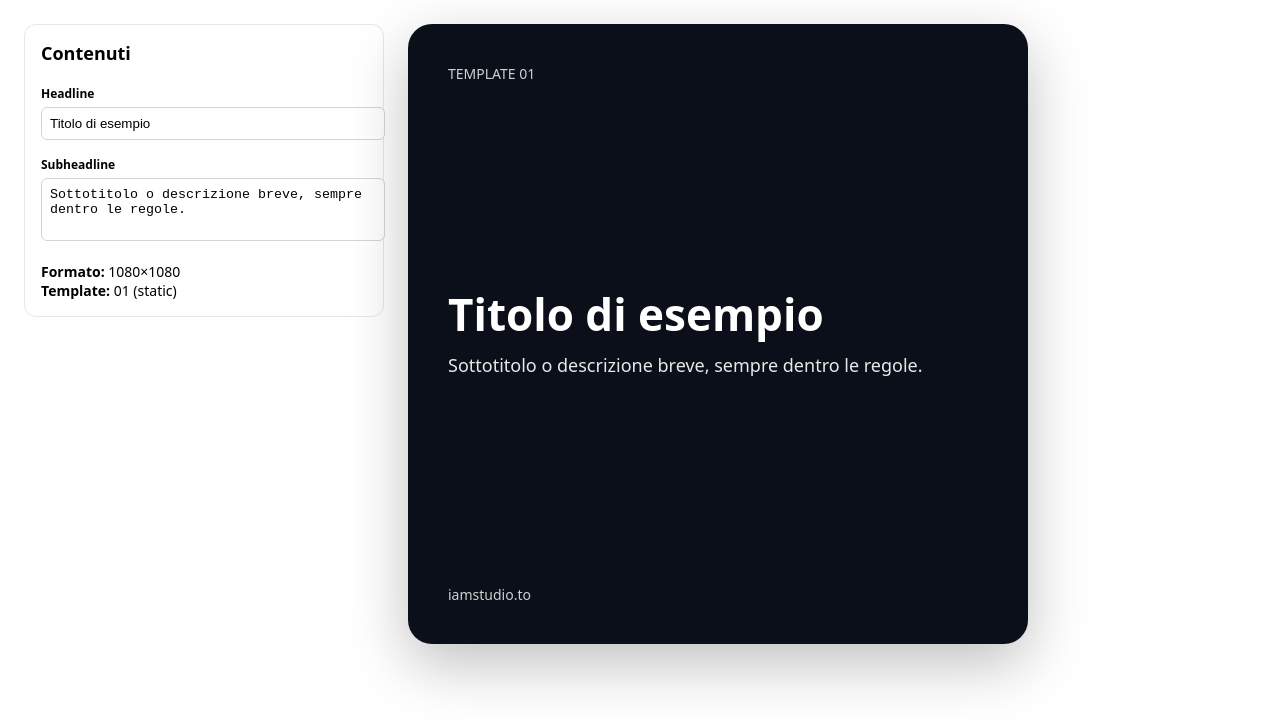
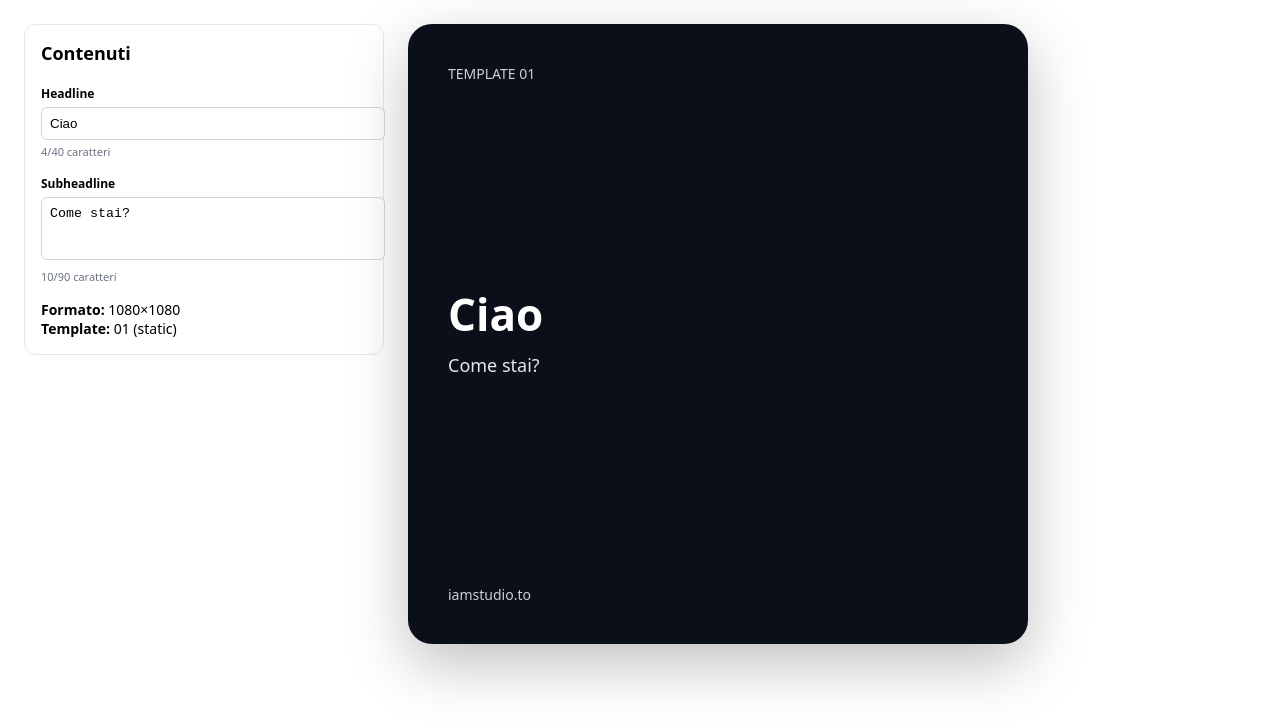
Before and after one commit to IAMStudioTO/test-design-tool, a Next.js app in the folder web/: page / in a window 1280 px wide. Shown: the top 728 px of the page. Built offline with nearby package versions, Linux system fonts and the light colour scheme.

Commit message:
Update page.jsx

```diff
--- a/web/app/page.jsx
+++ b/web/app/page.jsx
@@ -2,11 +2,12 @@
 
 import { useState } from "react";
 
+const HEADLINE_MAX = 40;
+const SUBHEADLINE_MAX = 90;
+
 export default function Home() {
-  const [headline, setHeadline] = useState("Titolo di esempio");
-  const [subheadline, setSubheadline] = useState(
-    "Sottotitolo o descrizione breve, sempre dentro le regole."
-  );
+  const [headline, setHeadline] = useState("Ciao");
+  const [subheadline, setSubheadline] = useState("Come stai?");
 
   return (
     <main
@@ -29,12 +30,12 @@ export default function Home() {
       >
         <h2 style={{ margin: 0, fontSize: 18 }}>Contenuti</h2>
 
+        {/* Headline */}
         <div style={{ marginTop: 16 }}>
-          <label style={{ fontSize: 12, fontWeight: 600 }}>
-            Headline
-          </label>
+          <label style={{ fontSize: 12, fontWeight: 600 }}>Headline</label>
           <input
             value={headline}
+            maxLength={HEADLINE_MAX}
             onChange={(e) => setHeadline(e.target.value)}
             style={{
               width: "100%",
@@ -44,14 +45,17 @@ export default function Home() {
               border: "1px solid #d1d5db"
             }}
           />
+          <div style={{ fontSize: 11, marginTop: 4, color: "#6b7280" }}>
+            {headline.length}/{HEADLINE_MAX} caratteri
+          </div>
         </div>
 
+        {/* Subheadline */}
         <div style={{ marginTop: 12 }}>
-          <label style={{ fontSize: 12, fontWeight: 600 }}>
-            Subheadline
-          </label>
+          <label style={{ fontSize: 12, fontWeight: 600 }}>Subheadline</label>
           <textarea
             value={subheadline}
+            maxLength={SUBHEADLINE_MAX}
             onChange={(e) => setSubheadline(e.target.value)}
             rows={3}
             style={{
@@ -63,11 +67,18 @@ export default function Home() {
               resize: "none"
             }}
           />
+          <div style={{ fontSize: 11, marginTop: 4, color: "#6b7280" }}>
+            {subheadline.length}/{SUBHEADLINE_MAX} caratteri
+          </div>
         </div>
 
         <div style={{ marginTop: 16, fontSize: 14 }}>
-          <div><strong>Formato:</strong> 1080×1080</div>
-          <div><strong>Template:</strong> 01 (static)</div>
+          <div>
+            <strong>Formato:</strong> 1080×1080
+          </div>
+          <div>
+            <strong>Template:</strong> 01 (static)
+          </div>
         </div>
       </section>
 
@@ -87,16 +98,15 @@ export default function Home() {
             boxShadow: "0 20px 60px rgba(0,0,0,0.25)"
           }}
         >
-          <div style={{ fontSize: 14, opacity: 0.8 }}>
-            TEMPLATE 01
-          </div>
+          <div style={{ fontSize: 14, opacity: 0.8 }}>TEMPLATE 01</div>
 
           <div>
             <div
               style={{
                 fontSize: 44,
                 lineHeight: 1.05,
-                fontWeight: 700
+                fontWeight: 700,
+                wordBreak: "break-word"
               }}
             >
               {headline}
@@ -106,16 +116,15 @@ export default function Home() {
               style={{
                 marginTop: 16,
                 fontSize: 18,
-                opacity: 0.9
+                opacity: 0.9,
+                wordBreak: "break-word"
               }}
             >
               {subheadline}
             </div>
           </div>
 
-          <div style={{ fontSize: 14, opacity: 0.8 }}>
-            iamstudio.to
-          </div>
+          <div style={{ fontSize: 14, opacity: 0.8 }}>iamstudio.to</div>
         </div>
       </section>
     </main>
```
